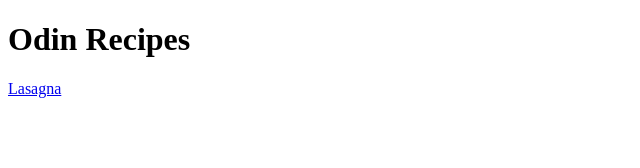
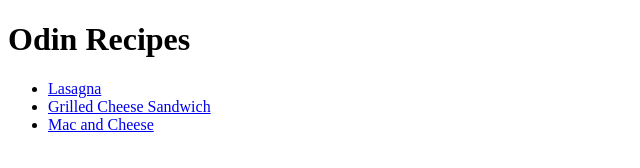
Before and after one commit to andysantiagopr/odin-recipes, a plain HTML site: page index.html in a window 1280 px wide. Shown: the whole page, without its empty margins (0-640 px from the left). Drawn offline with Linux system fonts and the light colour scheme.

Commit message:
Organize recipe links into a list and create HTML files for grilled cheese sandwich and mac and cheese recipes

```diff
--- a/index.html
+++ b/index.html
@@ -7,6 +7,10 @@
 </head>
 <body>
     <h1>Odin Recipes</h1>
-    <a href="recipes/lasagna.html">Lasagna</a>
+        <ul>
+            <li><a href="recipes/lasagna.html">Lasagna</a></li>
+            <li><a href="recipes/grilled-cheese-sandwich.html">Grilled Cheese Sandwich</a></li>
+            <li><a href="recipes/mac-and-cheese.html">Mac and Cheese</a></li>
+        </ul>
 </body>
 </html>
```
Also changed, not shown: recipes/grilled-cheese-sandwich.html (added, +11 -0 lines), recipes/mac-and-cheese.html (added, +11 -0 lines).
